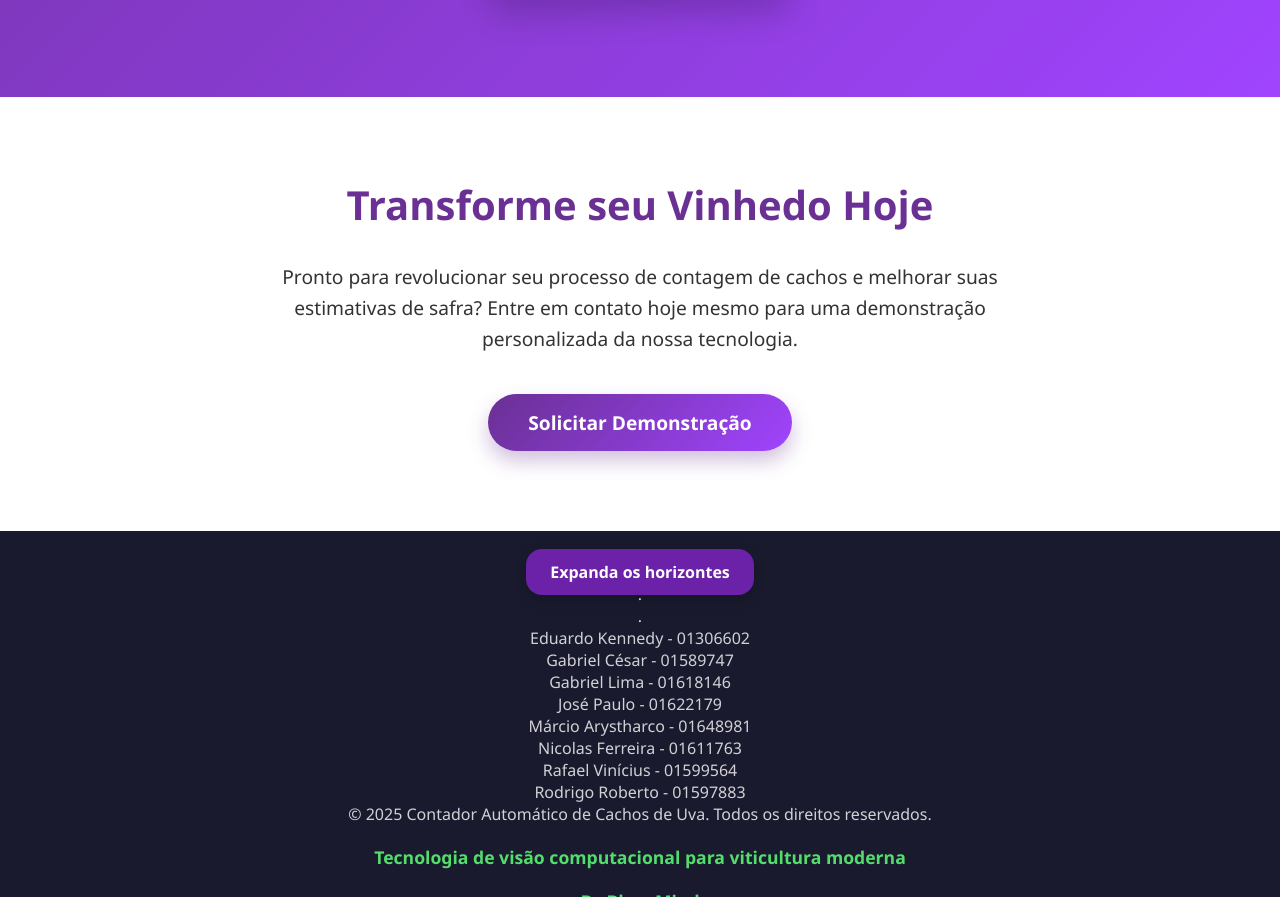
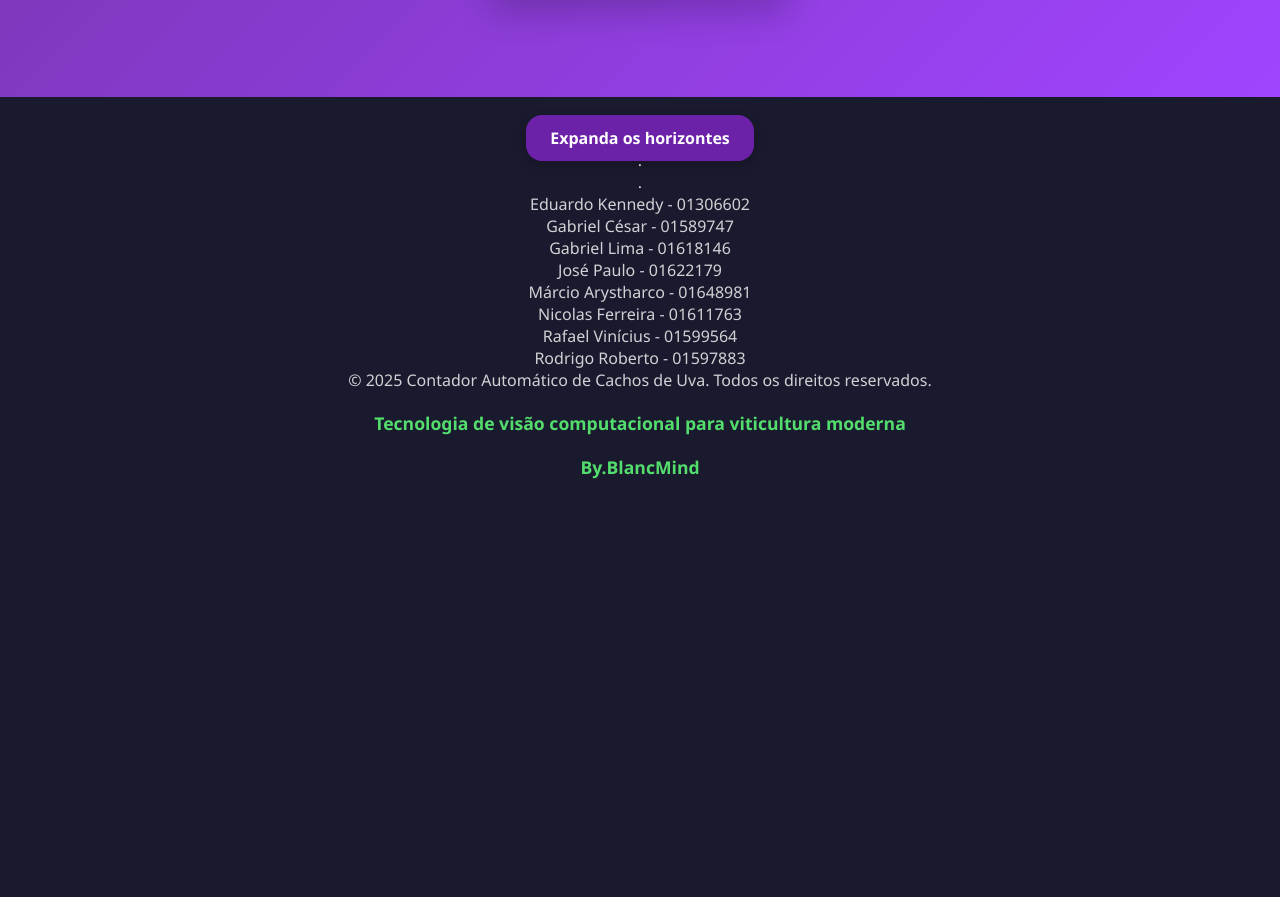
Before and after one commit to Bybygabriellima2/ProjetoUVA, a plain HTML site: page index.html in a window 1280 px wide. Shown: the part 7005-7902 px from the top of the page. After the commit the page ends 7514 px from the top, so only its background shows below. Drawn offline with nearby package versions, Linux system fonts and the light colour scheme.

Commit message:
primeiro commit

```diff
--- a/index.html
+++ b/index.html
@@ -1014,13 +1014,7 @@
         </div>
     </section>
 
-    <section class="cta-section" id="contato">
-        <div class="container">
-            <h2 class="cta-title fade-in">Transforme seu Vinhedo Hoje</h2>
-            <p class="cta-description fade-in">Pronto para revolucionar seu processo de contagem de cachos e melhorar suas estimativas de safra? Entre em contato hoje mesmo para uma demonstração personalizada da nossa tecnologia.</p>
-            <button class="cta-button fade-in">Solicitar Demonstração</button>
-        </div>
-    </section>
+
 
     <footer>
 
```
